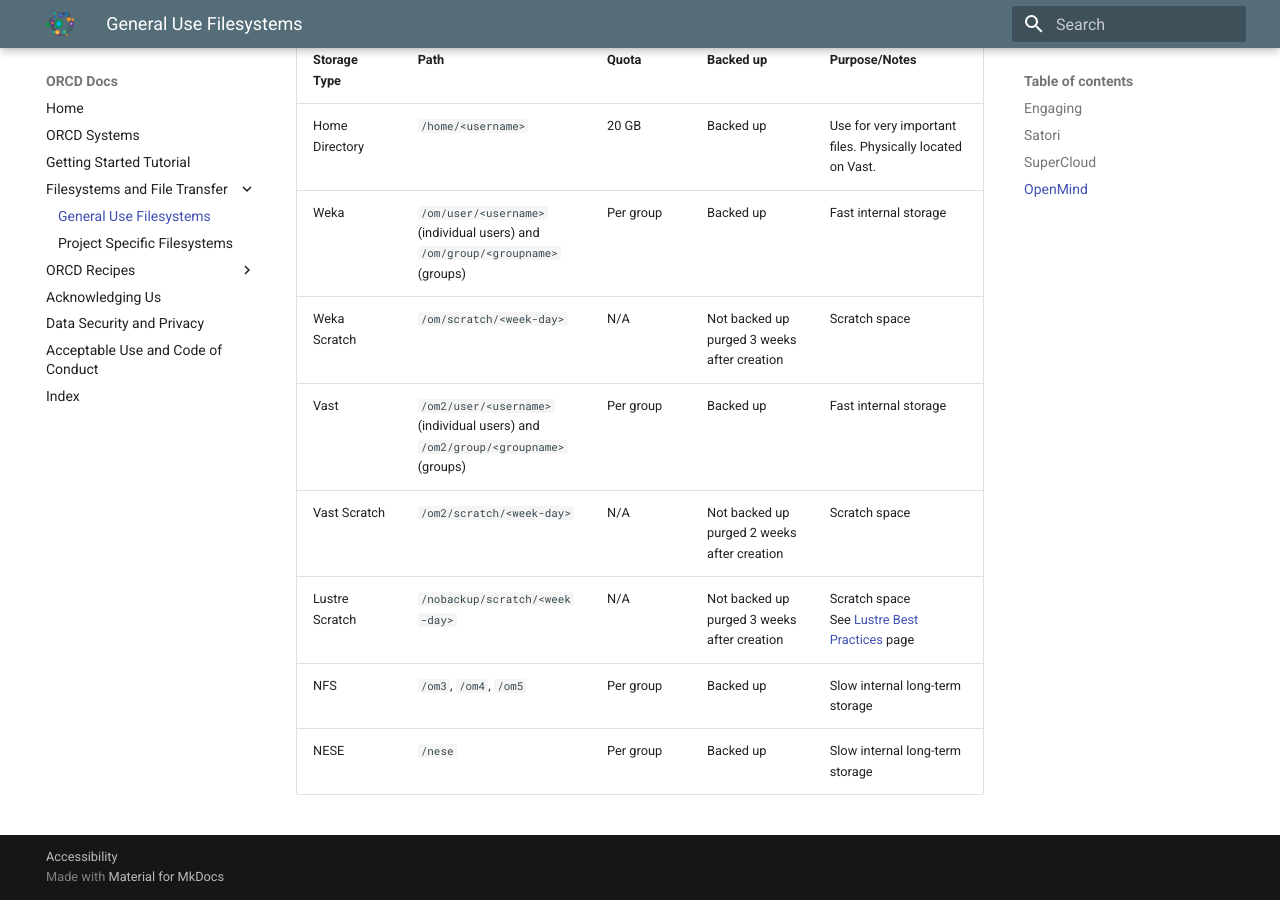
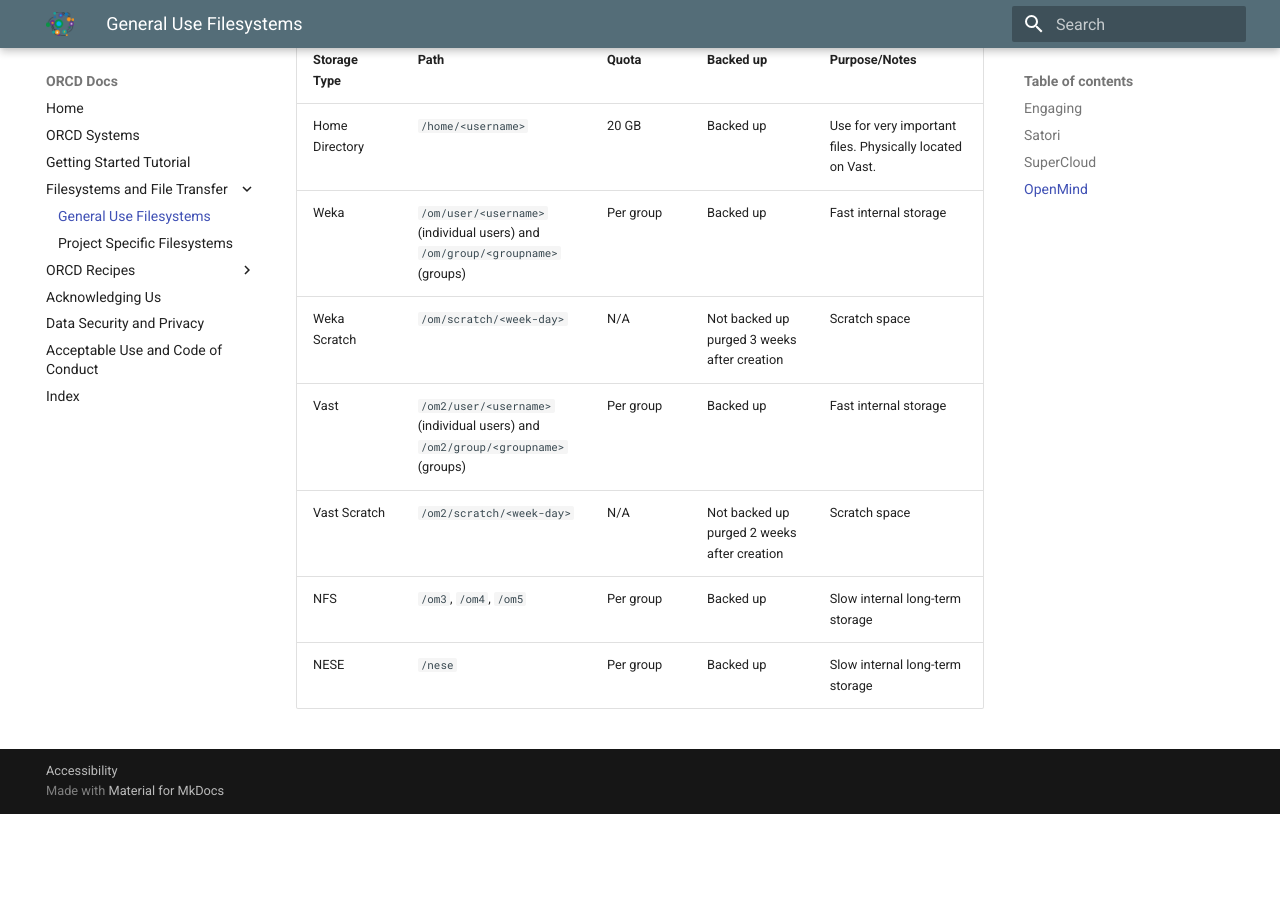
Before and after one commit to mit-orcd/orcd-docs-edit, an MkDocs documentation site: the page built from docs/filesystems-file-transfer/filesystems.md, in a window 1280 px wide and 900 px high, scrolled down 1851 px. Built offline with MkDocs 1.6.1 and Material for MkDocs 9.7.7, drawn with Linux system fonts in a browser that asks for light colours; after the commit the page ends 2665 px from its top, so only the background shows below that.

Commit message:
removing lustre scratch from om filesystem list

```diff
--- a/docs/filesystems-file-transfer/filesystems.md
+++ b/docs/filesystems-file-transfer/filesystems.md
@@ -45,6 +45,5 @@
 | Weka Scratch | `/om/scratch/<week-day>` | N/A | Not backed up <br> purged 3 weeks after creation | Scratch space |
 | Vast | `/om2/user/<username>` (individual users) and `/om2/group/<groupname>` (groups) | Per group | Backed up | Fast internal storage |
 | Vast Scratch | `/om2/scratch/<week-day>` | N/A | Not backed up <br> purged 2 weeks after creation | Scratch space |
-| Lustre Scratch | `/nobackup/scratch/<week-day>` | N/A | Not backed up <br> purged 3 weeks after creation | Scratch space <br>  See [Lustre Best Practices](https://www.nas.nasa.gov/hecc/support/kb/lustre-best-practices_226.html) page |
 | NFS | `/om3`, `/om4`, `/om5` | Per group | Backed up | Slow internal long-term storage |
 | NESE | `/nese` | Per group | Backed up | Slow internal long-term storage |
```
